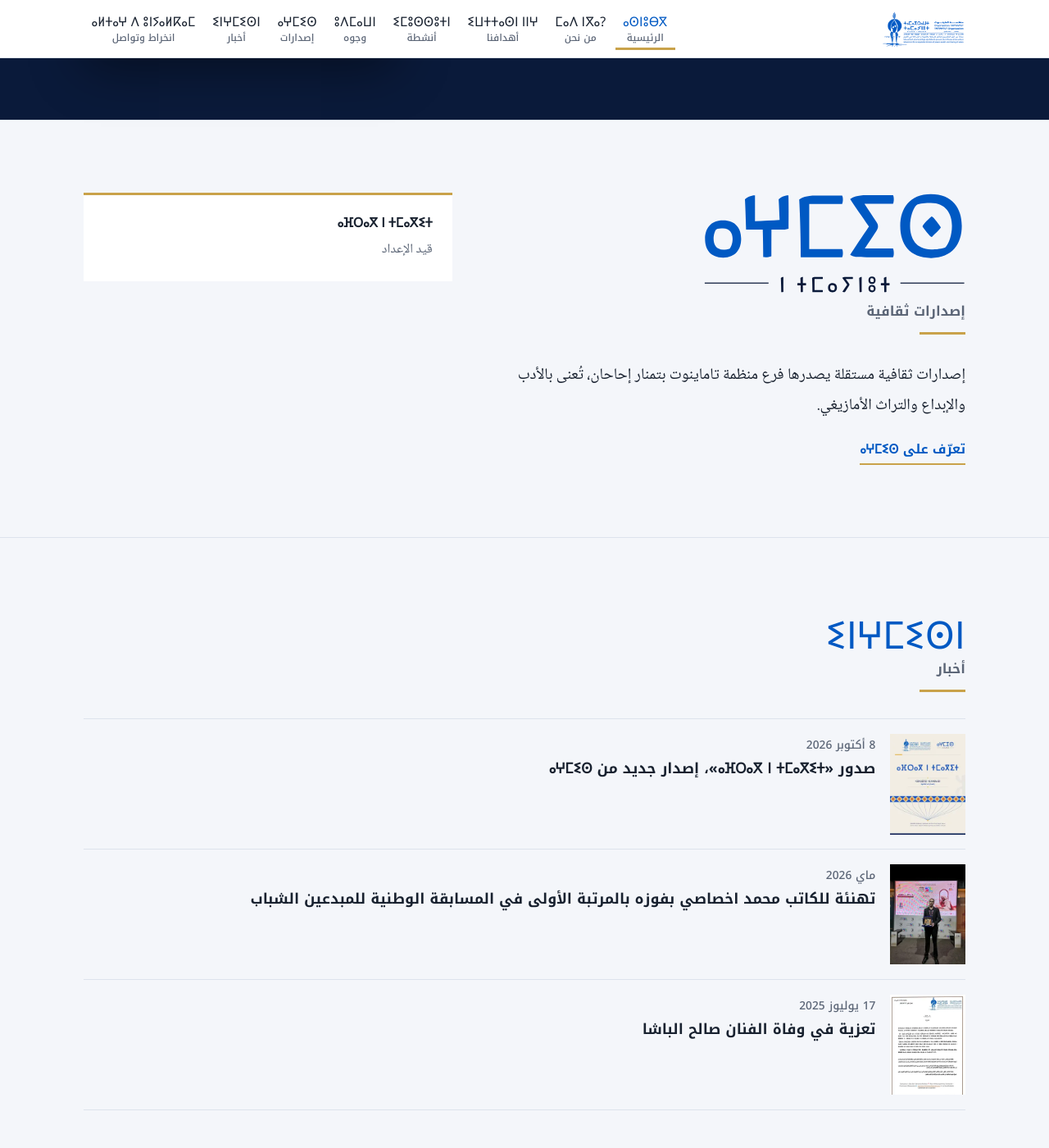
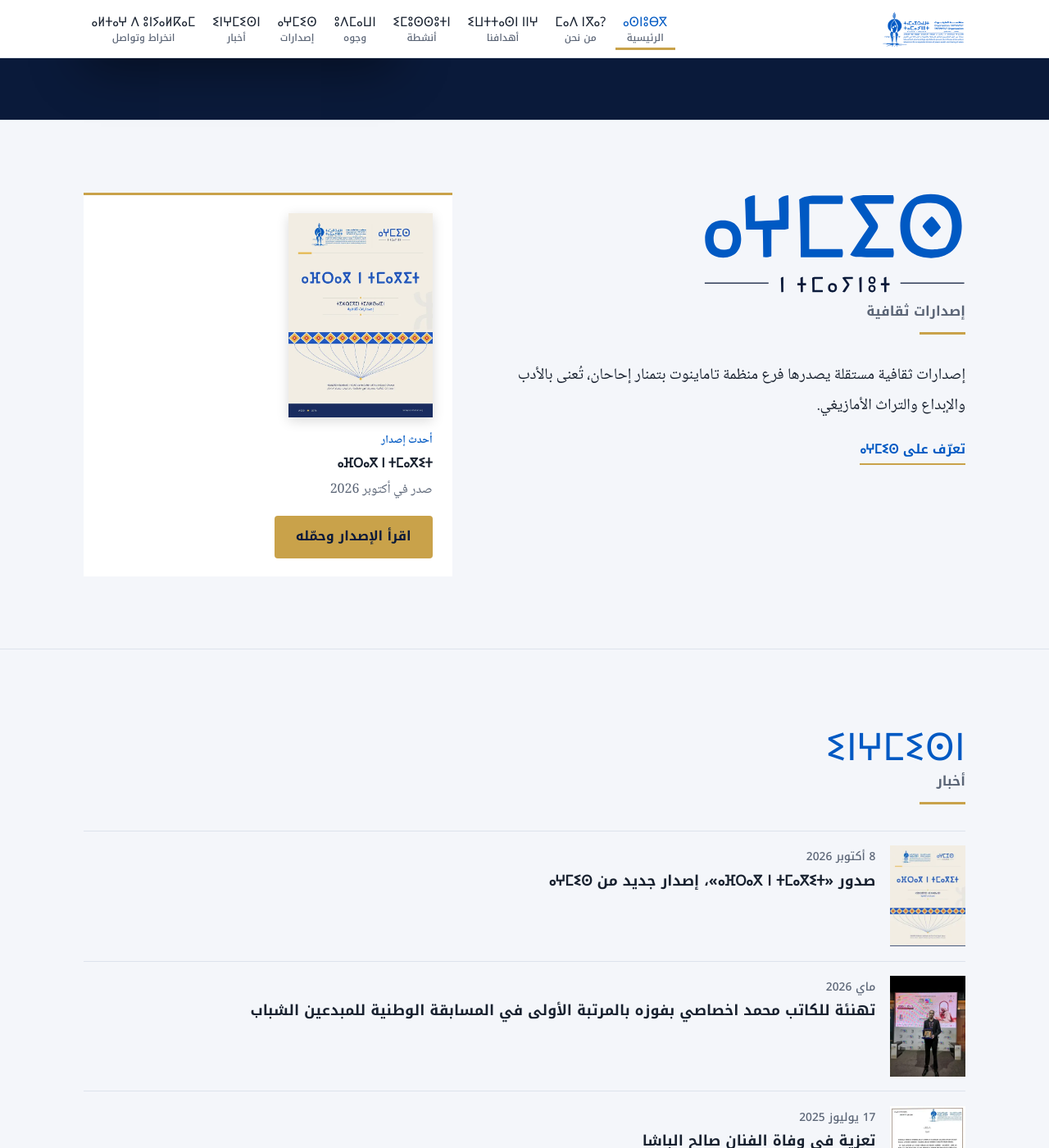
Before and after one commit to tamaynut-ihahan/tamaynut-ihahan.github.io, a Jekyll site: the page built from index.html, in a window 1280 px wide and 1400 px high, scrolled down 2832 px. Shown: the whole window at 82% size. Built offline with Jekyll 4.4.1, drawn with Linux system fonts in a browser that asks for light colours.

Commit message:
الصفحة الرئيسية: بطاقة ⴰⵖⵎⵉⵙ تقرأ أحدث إصدار من _data/aghmis.yml
كانت مكتوبة يدوياً «قيد الإعداد» فبقيت كذلك بعد صدور ⴰⴼⵔⴰⴳ ⵏ ⵜⵎⴰⴳⵉⵜ.
صارت تعرض الغلاف وتاريخ الصدور وزر القراءة والتحميل حين يكون الإصدار منشوراً.

Co-Authored-By: Claude Opus 5.5 <noreply@anthropic.com>
Claude-Session: https://claude.ai/code/session_01CRj7CfrF4aaqntr2DhrpiV

```diff
--- a/_includes/css/main.css
+++ b/_includes/css/main.css
@@ -159,6 +159,10 @@ ul{margin:0;padding:0;list-style:none}
 .infobox p{font-size:1rem;line-height:1.8;margin-bottom:1rem;color:var(--muted)}
 .infobox p:last-child{margin-bottom:0}
 .infobox a{word-break:break-all}
+.infobox .btn{word-break:normal}
+.infobox-cover{display:block;max-width:11rem;margin-bottom:1rem}
+.infobox-cover img{display:block;width:100%;height:auto;box-shadow:0 4px 14px rgba(0,0,0,.15)}
+.infobox .infobox-kicker{font-size:.85rem;font-weight:700;color:var(--blue);margin-bottom:.2rem}
 @media (max-width:860px){.two-col{grid-template-columns:1fr}}
 
 /* goals */
--- a/index.html
+++ b/index.html
@@ -79,10 +79,23 @@ og_image: /assets/og/default.jpg
       <p class="lead-text">إصدارات ثقافية مستقلة يصدرها فرع منظمة تاماينوت بتمنار إحاحان، تُعنى بالأدب والإبداع والتراث الأمازيغي.</p>
       <a class="more" href="{{ '/newsletter/' | relative_url }}">تعرّف على ⴰⵖⵎⵉⵙ</a>
     </div>
+    {%- assign ag = site.data.aghmis.issues | first %}
+    {%- if ag %}
     <aside class="infobox">
-      <h3><span class="tz" lang="zgh">ⴰⴼⵔⴰⴳ ⵏ ⵜⵎⴰⴳⵉⵜ</span></h3>
+      {%- if ag.status == "published" %}
+      {%- if ag.cover %}
+      <a class="infobox-cover" href="{{ '/newsletter/' | relative_url }}" tabindex="-1" aria-hidden="true"><img src="{{ ag.cover | relative_url }}" alt="" width="595" height="842" loading="lazy"></a>
+      {%- endif %}
+      <p class="infobox-kicker">أحدث إصدار</p>
+      <h3><span class="tz" lang="zgh">{{ ag.title_tz }}</span></h3>
+      {%- if ag.date %}<p>صدر في {% include date.html date=ag.date precision="month" %}</p>{% endif %}
+      <a class="btn btn-gold" href="{{ '/newsletter/' | relative_url }}">اقرأ الإصدار وحمّله</a>
+      {%- else %}
+      <h3><span class="tz" lang="zgh">{{ ag.title_tz }}</span></h3>
       <p>قيد الإعداد</p>
+      {%- endif %}
     </aside>
+    {%- endif %}
   </div>
 </div>
 
```
